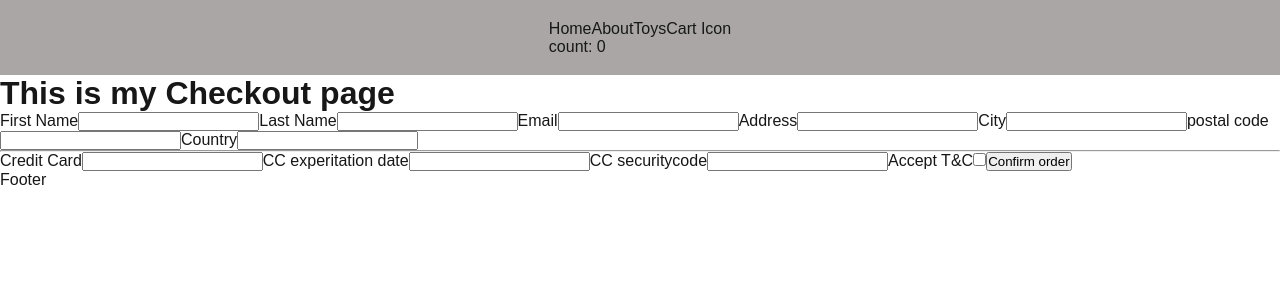
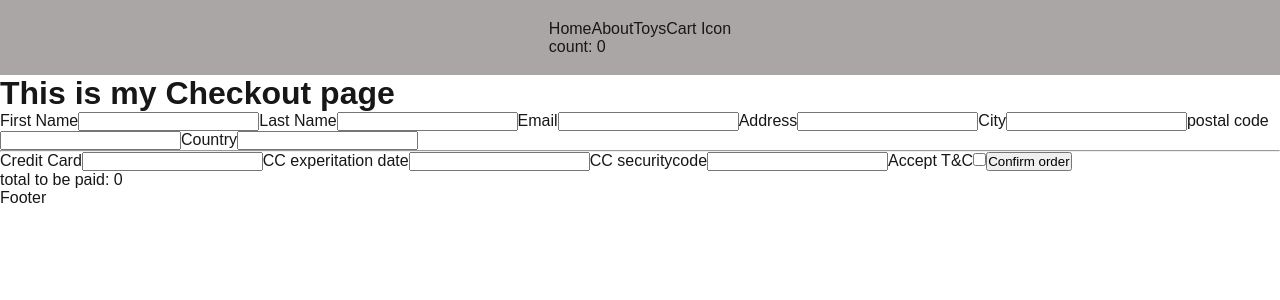
Before and after one commit to RavidEf/next-js-ecommerce-store, a Next.js app: page /cart/checkout in a window 1280 px wide. Shown: the top 300 px of the page. Built offline with nearby package versions, Linux system fonts and the light colour scheme; no server answers.

Commit message:
Add Delete button to the checkout + move to the thankyou page right after

```diff
--- a/app/cart/checkout/page.js
+++ b/app/cart/checkout/page.js
@@ -1,16 +1,47 @@
+import { cookies } from 'next/headers';
 import React from 'react';
 import CheckoutForm from '../../componenets/checkoutform';
+import { getToys } from '../../database/toysobjects';
 
 export const metadata = {
   title: 'Checkout',
   description: 'The checkout page for the Cattos store',
 };
 
-export default function CheckoutPage() {
+export default async function CheckoutPage() {
+  const toysQunatityCookie = (await cookies()).get('toysCookies');
+
+  let toysQunatity =
+    toysQunatityCookie && toysQunatityCookie.value
+      ? JSON.parse(toysQunatityCookie.value)
+      : [];
+
+  if (!Array.isArray(toysQunatity)) {
+    toysQunatity = [];
+  }
+
+  const toys = getToys();
+
+  // filter the products to only show when quantity is more than 0
+  const filteredToys = toys.filter((toy) => {
+    const toysCountQuantity = toysQunatity.find(
+      (toyCountQuantity) => toy.id === toyCountQuantity.id,
+    );
+    return toysCountQuantity?.quantity > 0;
+  });
+
+  const totalCartPrice = filteredToys.reduce((acc, toy) => {
+    // Find the quantity of the current toy based on its id
+    const toyQuantity =
+      toysQunatity.find((item) => item.id === toy.id)?.quantity || 0;
+    return acc + toy.price * toyQuantity;
+  }, 0);
+
   return (
     <div>
       <h1>This is my Checkout page</h1>
       <CheckoutForm />
+      <p>total to be paid: {totalCartPrice}</p>
     </div>
   );
 }
--- a/app/componenets/checkoutform.tsx
+++ b/app/componenets/checkoutform.tsx
@@ -1,14 +1,20 @@
 'use client';
 import React from 'react';
+import DeleteAllCookies from './deleteallcookies';
 
 export default function CheckoutForm() {
-  function handelSubmit(event: { preventDefault: () => void }) {
+  async function handelSubmit(event: { preventDefault: () => void }) {
     event.preventDefault();
+    await DeleteAllCookies();
+
+    // Redirect to the thank you page
+    window.location.href = '/cart/checkout/thankyou';
   }
 
   return (
+    <section>
       <div>
-      <form onSubmit={handelSubmit}>
+        <form action="/thankyou" onSubmit={handelSubmit}>
           <label htmlFor="fName">First Name</label>
           <input id="fName" data-test-id="checkout-first-name" />
 
@@ -34,7 +40,10 @@ export default function CheckoutForm() {
           <input id="credit" data-test-id="checkout-credit-card" />
 
           <label htmlFor="experitation-date">CC experitation date</label>
-        <input id="experitation-date" data-test-id="checkout-expiration-date" />
+          <input
+            id="experitation-date"
+            data-test-id="checkout-expiration-date"
+          />
 
           <label htmlFor="securitycode">CC securitycode</label>
           <input id="security-code" data-test-id="checkout-security-code" />
@@ -45,5 +54,6 @@ export default function CheckoutForm() {
           <button>Confirm order</button>
         </form>
       </div>
+    </section>
   );
 }
--- a/app/componenets/deleteallcookies.js
+++ b/app/componenets/deleteallcookies.js
@@ -2,6 +2,26 @@
 
 import { cookies } from 'next/headers';
 
-export default async function DeleteAllCookie(toyid, quantity) {
-  (await cookies()).delete('toysCookies', quantity);
+export default async function DeleteAllCookies(toyid, quantity) {
+  const toyQuantityCookie = (await cookies()).get('toysCookies');
+
+  // 2. parse the cookie value (make it an object)
+
+  let toysQuantity =
+    toyQuantityCookie && toyQuantityCookie.value
+      ? JSON.parse(toyQuantityCookie.value || '[]')
+      : [];
+
+  // 3. if we find a cookie we set the cookie
+  const quantityToUpdate = toysQuantity.find((toyQuantityCookieSingular) => {
+    return toyQuantityCookieSingular.id === toyid;
+  });
+
+  if (!quantityToUpdate) {
+    toysQuantity.push({ id: '', quantity: '' });
+  } else {
+    toysQuantity.push({ id: '', quantity: '' });
+  }
+  // 4. we overwrite the cookie
+  (await cookies()).delete('toysCookies', JSON.stringify(toysQuantity));
 }
--- a/app/componenets/deleteonecookie.ts
+++ b/app/componenets/deleteonecookie.ts
@@ -1,7 +1,7 @@
 'use server';
 import { cookies } from 'next/headers';
 
-export default async function DeleteOneCookie(toyid) {
+export default async function DeleteOneCookie(toyid: number) {
   // 1. get current cookie
   const toyQuantityCookie = (await cookies()).get('toysCookies');
 
@@ -12,7 +12,9 @@ export default async function DeleteOneCookie(toyid) {
     : JSON.parse(toyQuantityCookie.value);
 
   // Filter out the toy with the matching id
-  const updatedToysQuantity = toysQuantity.filter((toy) => toy.id !== toyid);
+  const updatedToysQuantity = toysQuantity.filter(
+    (toy: { id: number }) => toy.id !== toyid,
+  );
   // save the updated cookie with the set cookie func
   (await cookies()).set('toysCookies', JSON.stringify(updatedToysQuantity));
 }
--- a/app/componenets/header.js
+++ b/app/componenets/header.js
@@ -7,9 +7,10 @@ import { getToys } from '../database/toysobjects';
 export default async function Header() {
   const toysQunatityCookie = (await cookies()).get('toysCookies');
 
-  let toysQunatity = toysQunatityCookie
-    ? JSON.parse(toysQunatityCookie.value)
-    : [];
+  let toysQunatity =
+    toysQunatityCookie && toysQunatityCookie.value
+      ? JSON.parse(toysQunatityCookie.value || '[]')
+      : [];
 
   if (!Array.isArray(toysQunatity)) {
     toysQunatity = [];
```
Also changed, not shown: app/cart/page.js (+7 -5 lines). Lines whose indentation alone changed are shown as unchanged.
